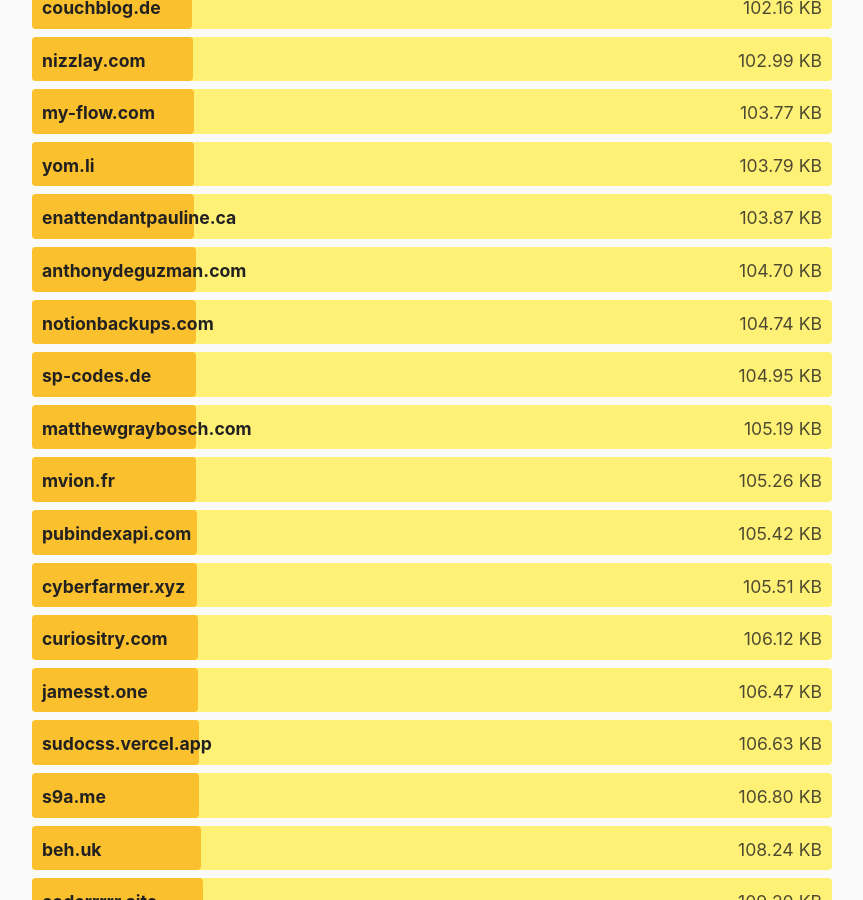
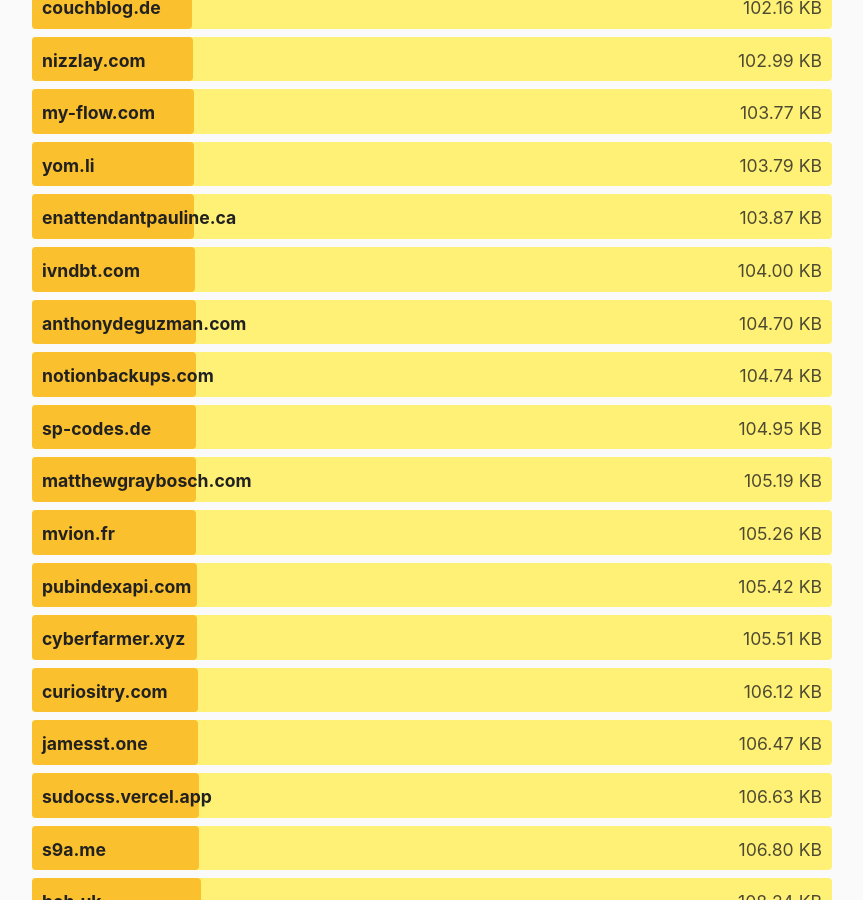
Before and after one commit to kevquirk/512kb.club, a Jekyll site: the page built from index.md, in a window 1280 px wide and 900 px high, scrolled down 25102 px. Shown: the whole window, without its empty margins (208-1071 px from the left). Built offline with Jekyll 4.4.1, drawn with Linux system fonts in a browser that asks for light colours.

Commit message:
Added ivndbt.com to sites.yml

```diff
--- a/_data/sites.yml
+++ b/_data/sites.yml
@@ -188,6 +188,11 @@
   size: 28.58
   last_checked: 2025-05-18
 
+- domain: ivndbt.com
+  url: https://ivndbt.com/
+  size: 104
+  last_checked: 2025-06-01
+
 - domain: andrewsfasteners.uk
   url: https://www.andrewsfasteners.uk/
   size: 205.64
```
